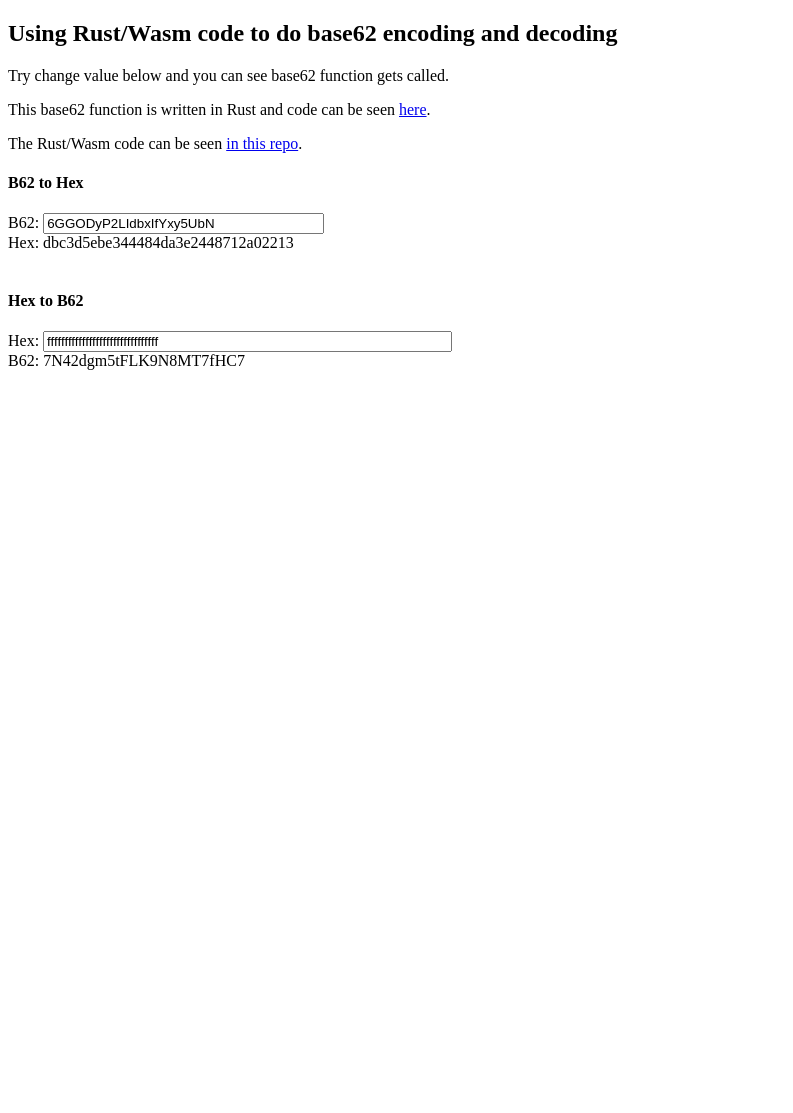
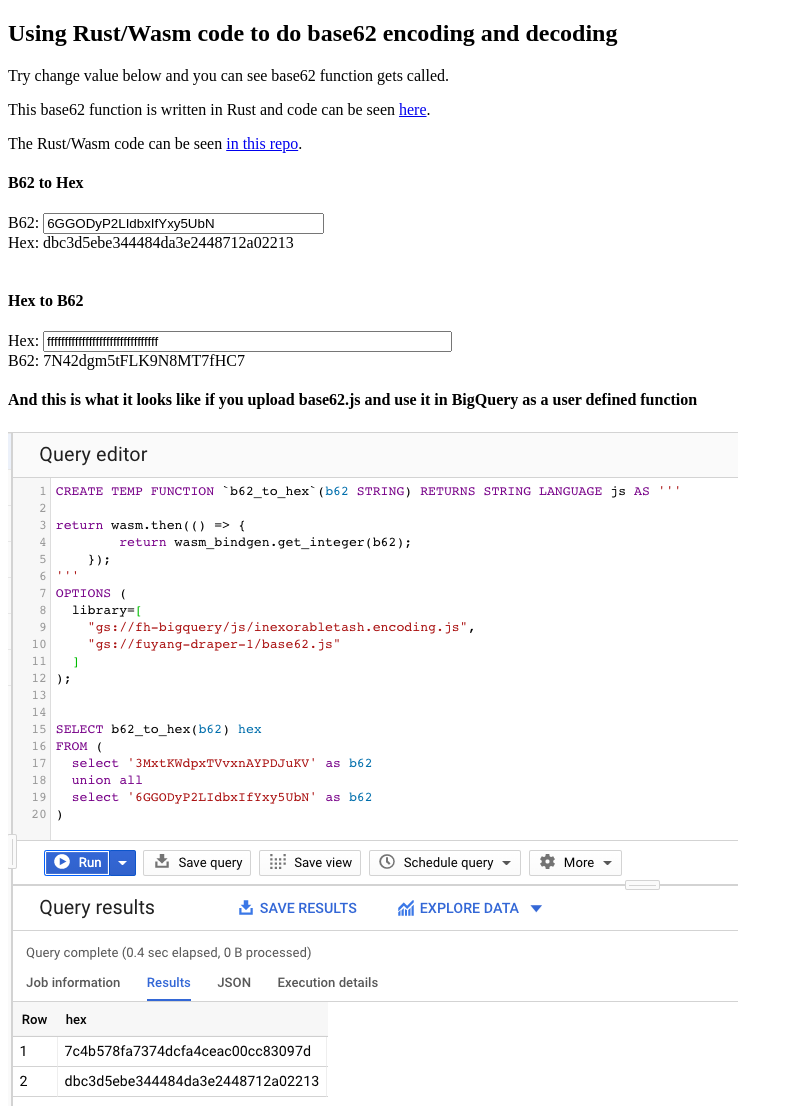
Before and after one commit to liufuyang/rb62-wasm, a plain HTML site: page index.html in a window 1280 px wide. Shown: the whole page, without its empty margins (0-793 px from the left). Before the commit the page ends 800 px from the top, so only its background shows below. Drawn offline with Linux system fonts and the light colour scheme.

Commit message:
Add demo pic

```diff
--- a/index.html
+++ b/index.html
@@ -22,8 +22,14 @@ Hex: <span id="output_hex">Hex will be shown here</span>
 <div class="form">
     Hex: <input type="text" name="input" id="input_hex" size="48" value="ffffffffffffffffffffffffffffffff">
 </div>
+B62: <span id="output_b62">B62 will be shown here</span>
 
-B62: <span id="output_b62">B62 will be shown here</span>
+<h4>And this is what it looks like if you upload base62.js and use it in BigQuery as a user defined function</h4>
+<div>
+    <img src="bq_demo.png" alt="Bigquery Demo">
+</div>
+
+
 
 <script src="base62.js"></script>
 <script>
```
Also changed, not shown: bq_demo.png (added), 1 other file.
